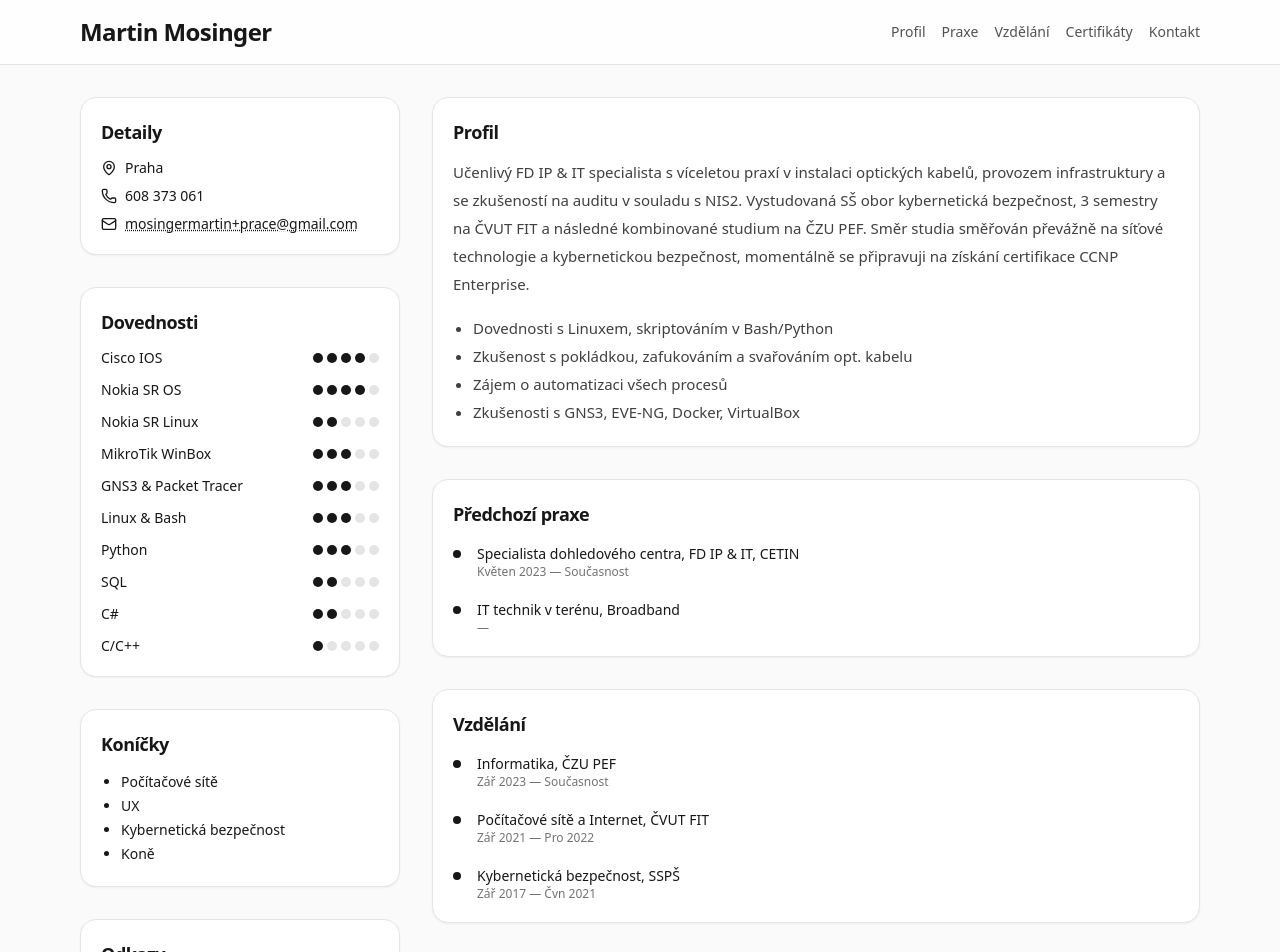
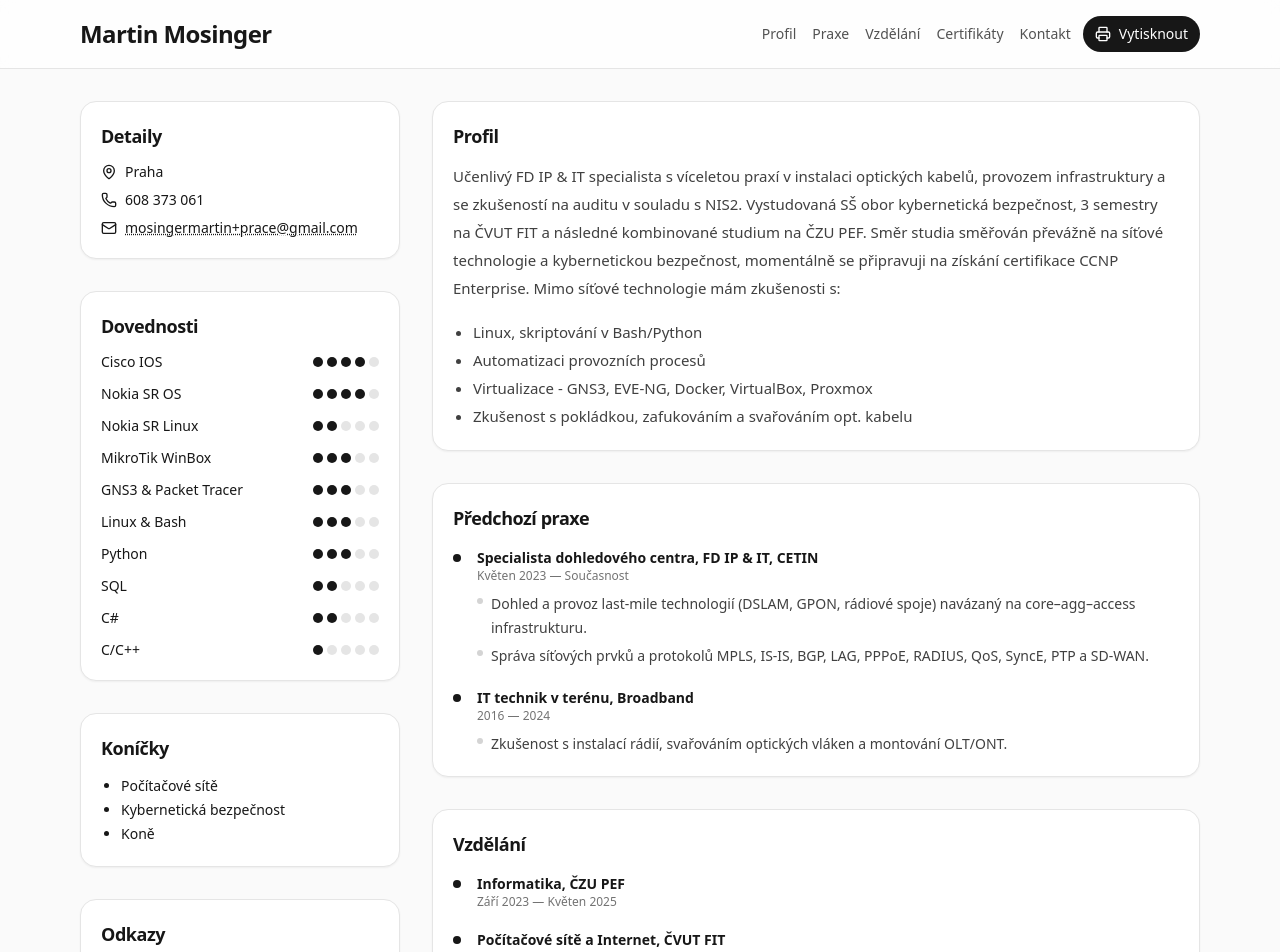
Before and after one commit to mmosinger/mmosinger.github.io, a React (Vite) app: page / in a window 1280 px wide. Shown: the top 952 px of the page. Built offline with nearby package versions, Linux system fonts and the light colour scheme.

Commit message:
update: doplneni informaci

```diff
--- a/src/App.tsx
+++ b/src/App.tsx
@@ -1,27 +1,43 @@
 import type { ReactNode } from "react";
-import { Mail, Phone, MapPin, Github, Globe } from "lucide-react";
+import { Mail, Phone, MapPin, Github, Globe, Printer, Linkedin } from "lucide-react";
 
 export default function CVSite() {
+  const handlePrint = () => {
+    if (typeof window !== "undefined") {
+      window.print();
+    }
+  };
+
   return (
-    <div className="min-h-screen bg-neutral-50 text-neutral-900">
+    <div className="min-h-screen bg-neutral-50 text-neutral-900 print:bg-white">
       {/* Header */}
-      <header className="sticky top-0 z-10 backdrop-blur bg-white/70 border-b border-neutral-200">
-        <div className="max-w-6xl mx-auto px-4 py-4 flex items-center justify-between">
+      <header className="sticky top-0 z-10 backdrop-blur bg-white/70 border-b border-neutral-200 print:static print:top-auto print:z-auto print:bg-white print:border-neutral-300 print:backdrop-blur-none print:shadow-none">
+        <div className="max-w-6xl mx-auto px-4 py-4 flex items-center justify-between gap-4">
           <h1 className="text-2xl font-semibold tracking-tight">Martin Mosinger</h1>
-          <nav className="hidden md:flex items-center gap-4 text-sm text-neutral-600">
-            <a href="#profil" className="hover:text-neutral-900">Profil</a>
-            <a href="#praxe" className="hover:text-neutral-900">Praxe</a>
-            <a href="#vzdelani" className="hover:text-neutral-900">Vzdělání</a>
-            <a href="#certifikaty" className="hover:text-neutral-900">Certifikáty</a>
-            <a href="#kontakt" className="hover:text-neutral-900">Kontakt</a>
-          </nav>
+          <div className="flex items-center gap-3">
+            <nav className="hidden md:flex items-center gap-4 text-sm text-neutral-600 print:flex">
+              <a href="#profil" className="hover:text-neutral-900 print:text-neutral-900">Profil</a>
+              <a href="#praxe" className="hover:text-neutral-900 print:text-neutral-900">Praxe</a>
+              <a href="#vzdelani" className="hover:text-neutral-900 print:text-neutral-900">Vzdělání</a>
+              <a href="#certifikaty" className="hover:text-neutral-900 print:text-neutral-900">Certifikáty</a>
+              <a href="#kontakt" className="hover:text-neutral-900 print:text-neutral-900">Kontakt</a>
+            </nav>
+            <button
+              type="button"
+              onClick={handlePrint}
+              className="inline-flex items-center gap-2 rounded-full bg-neutral-900 px-3 py-2 text-sm font-medium text-white transition hover:bg-neutral-800 focus:outline-none focus:ring-2 focus:ring-neutral-400 focus:ring-offset-2 focus:ring-offset-white print:hidden"
+            >
+              <Printer className="h-4 w-4" aria-hidden />
+              Vytisknout
+            </button>
+          </div>
         </div>
       </header>
 
       {/* Main */}
-      <main className="max-w-6xl mx-auto px-4 py-8 grid lg:grid-cols-[320px,1fr] gap-8">
+      <main className="max-w-6xl mx-auto grid gap-8 px-4 py-8 lg:grid-cols-[320px,1fr] print:grid-cols-[280px,1fr] print:gap-8 print:px-0 print:py-6 print:max-w-none print:w-full print:items-start">
         {/* Sidebar */}
-        <aside className="space-y-8">
+        <aside className="space-y-8 print:space-y-6">
           <Card>
             <SectionTitle>Detaily</SectionTitle>
             <ul className="mt-3 space-y-2 text-sm">
@@ -51,7 +67,6 @@ export default function CVSite() {
             <SectionTitle>Koníčky</SectionTitle>
             <ul className="mt-3 list-disc pl-5 text-sm leading-6">
               <li>Počítačové sítě</li>
-              <li>UX</li>
               <li>Kybernetická bezpečnost</li>
               <li>Koně</li>
             </ul>
@@ -60,8 +75,7 @@ export default function CVSite() {
           <Card>
             <SectionTitle>Odkazy</SectionTitle>
             <ul className="mt-3 space-y-2 text-sm">
-              <li className="flex items-center gap-2"><Globe className="w-4 h-4"/> <a className="underline decoration-dotted" href="#">Portfolio (volitelné)</a></li>
-              <li className="flex items-center gap-2"><Github className="w-4 h-4"/> <a className="underline decoration-dotted" href="#">GitHub (volitelné)</a></li>
+              <li className="flex items-center gap-2"><Linkedin className="w-4 h-4"/> <a className="underline decoration-dotted" href="https://www.linkedin.com/in/martin-mosinger-junior/">LinkedIn</a></li>
             </ul>
           </Card>
         </aside>
@@ -72,30 +86,41 @@ export default function CVSite() {
             <SectionTitle>Profil</SectionTitle>
             <p className="mt-3 text-[15px] leading-7 text-neutral-700">
               Učenlivý FD IP & IT specialista s víceletou praxí v instalaci optických kabelů, provozem infrastruktury a se zkušeností na auditu v souladu s NIS2.
-              Vystudovaná SŠ obor kybernetická bezpečnost, 3 semestry na ČVUT FIT a následné kombinované studium na ČZU PEF. Směr studia směřován převážně na síťové technologie a kybernetickou bezpečnost, momentálně se připravuji na získání certifikace CCNP Enterprise.
+              Vystudovaná SŠ obor kybernetická bezpečnost, 3 semestry na ČVUT FIT a následné kombinované studium na ČZU PEF. Směr studia směřován převážně na síťové technologie a kybernetickou bezpečnost, momentálně se připravuji na získání certifikace CCNP Enterprise. Mimo síťové technologie mám zkušenosti s:
             </p>
             <ul className="mt-4 list-disc pl-5 text-[15px] leading-7 text-neutral-700">
-              <li>Dovednosti s Linuxem, skriptováním v Bash/Python</li>
+              <li>Linux, skriptování v Bash/Python</li>
+              <li>Automatizaci provozních procesů</li>
+              <li>Virtualizace - GNS3, EVE‑NG, Docker, VirtualBox, Proxmox</li>
               <li>Zkušenost s pokládkou, zafukováním a svařováním opt. kabelu</li>
-              <li>Zájem o automatizaci všech procesů</li>
-              <li>Zkušenosti s GNS3, EVE‑NG, Docker, VirtualBox</li>
             </ul>
           </Card>
 
           <Card id="praxe">
             <SectionTitle>Předchozí praxe</SectionTitle>
             <Timeline>
-              <TimelineItem title="Specialista dohledového centra, FD IP & IT, CETIN" period="Květen 2023 — Současnost"/>
-              <TimelineItem title="IT technik v terénu, Broadband" period="—"/>
+              <TimelineItem
+                title="Specialista dohledového centra, FD IP & IT, CETIN"
+                period="Květen 2023 — Současnost"
+                highlights={[
+                  "Dohled a provoz last-mile technologií (DSLAM, GPON, rádiové spoje) navázaný na core–agg–access infrastrukturu.",
+                  "Správa síťových prvků a protokolů MPLS, IS-IS, BGP, LAG, PPPoE, RADIUS, QoS, SyncE, PTP a SD-WAN."
+                ]}
+              />
+              <TimelineItem title="IT technik v terénu, Broadband" period="2016 — 2024"
+              highlights={[
+                  "Zkušenost s instalací rádií, svařováním optických vláken a montování OLT/ONT.",
+                ]}
+                />
             </Timeline>
           </Card>
 
           <Card id="vzdelani">
             <SectionTitle>Vzdělání</SectionTitle>
             <Timeline>
-              <TimelineItem title="Informatika, ČZU PEF" period="Zář 2023 — Současnost"/>
-              <TimelineItem title="Počítačové sítě a Internet, ČVUT FIT" period="Zář 2021 — Pro 2022"/>
-              <TimelineItem title="Kybernetická bezpečnost, SSPŠ" period="Zář 2017 — Čvn 2021"/>
+              <TimelineItem title="Informatika, ČZU PEF" period="Září 2023 — Květen 2025"/>
+              <TimelineItem title="Počítačové sítě a Internet, ČVUT FIT" period="Září 2021 — Prosinec 2022"/>
+              <TimelineItem title="Kybernetická bezpečnost, SSPŠ" period="Září 2017 — Červen 2021"/>
             </Timeline>
           </Card>
 
@@ -107,7 +132,8 @@ export default function CVSite() {
               <li>RS3 - Konfigurace a design BGP, ALEF</li>
               <li>RS4 - Konfigurace protokolu IS-IS, ALEF</li>
               <li>CCNA Routing and Switching, Cisco</li>
-              <li>IT essentials, Cisco</li>
+              <li>IT essentials: PC Hardware and Software, Cisco</li>
+              <li>MOS Word & Powerpoint, Microsoft</li>
             </ul>
           </Card>
 
@@ -123,7 +149,7 @@ export default function CVSite() {
       </main>
 
       {/* Footer */}
-      <footer className="py-8 text-center text-xs text-neutral-500">
+      <footer className="py-8 text-center text-xs text-neutral-500 print:text-neutral-700 print:py-6">
         © {new Date().getFullYear()} Martin Mosinger — osobní profil
       </footer>
     </div>
@@ -133,14 +159,17 @@ export default function CVSite() {
 /* ——— UI helpers ——— */
 function Card({ id, children }: { id?: string; children: ReactNode }) {
   return (
-    <section id={id} className="bg-white rounded-2xl shadow-sm border border-neutral-200 p-5">
+    <section
+      id={id}
+      className="bg-white rounded-2xl border border-neutral-200 p-5 shadow-sm print:shadow-none print:border-neutral-300 print:bg-white print:break-inside-avoid print:p-4"
+    >
       {children}
     </section>
   );
 }
 
 function SectionTitle({ children }: { children: ReactNode }) {
-  return <h2 className="text-lg font-semibold tracking-tight">{children}</h2>;
+  return <h2 className="text-lg font-semibold tracking-tight print:text-neutral-900">{children}</h2>;
 }
 
 function Skill({ name, level }: { name: string; level: 1|2|3|4|5 }) {
@@ -161,22 +190,45 @@ function Skill({ name, level }: { name: string; level: 1|2|3|4|5 }) {
 }
 
 function Timeline({ children }: { children: ReactNode }) {
-  return <div className="mt-4 space-y-5">{children}</div>;
+  return <div className="mt-4 space-y-5 print:space-y-4">{children}</div>;
 }
 
-function TimelineItem({ title, period }: { title: string; period: string }) {
+function TimelineItem({
+  title,
+  period,
+  description,
+  highlights,
+}: {
+  title: string;
+  period: string;
+  description?: ReactNode;
+  highlights?: string[];
+}) {
   return (
-    <div className="relative pl-6">
-      <span className="absolute left-0 top-1.5 w-2 h-2 rounded-full bg-neutral-900"/>
-      <div className="text-sm font-medium">{title}</div>
-      <div className="text-xs text-neutral-500">{period}</div>
+    <div className="relative pl-6 print:pl-5">
+      <span className="absolute left-0 top-1.5 w-2 h-2 rounded-full bg-neutral-900" />
+      <div className="text-sm font-semibold text-neutral-900">{title}</div>
+      <div className="text-xs text-neutral-500 print:text-neutral-600">{period}</div>
+      {description ? (
+        <p className="mt-2 text-sm leading-6 text-neutral-700 print:text-neutral-800">{description}</p>
+      ) : null}
+      {highlights && highlights.length > 0 ? (
+        <ul className="mt-2 space-y-1 text-sm leading-6 text-neutral-700 print:text-neutral-800">
+          {highlights.map((item, index) => (
+            <li key={`${title}-highlight-${index}`} className="flex gap-2">
+              <span className="mt-[0.45em] h-1.5 w-1.5 flex-none rounded-full bg-neutral-300 print:bg-neutral-500" />
+              <span>{item}</span>
+            </li>
+          ))}
+        </ul>
+      ) : null}
     </div>
   );
 }
 
 function InfoField({ icon, label, value }: { icon: ReactNode; label: string; value: ReactNode }) {
   return (
-    <div className="flex items-center gap-3 p-3 rounded-xl bg-neutral-50 border border-neutral-200">
+    <div className="flex items-center gap-3 rounded-xl border border-neutral-200 bg-neutral-50 p-3 print:border-neutral-300 print:bg-white">
       {icon}
       <div className="grid">
         <span className="text-[11px] uppercase tracking-wide text-neutral-500">{label}</span>
--- a/src/index.css
+++ b/src/index.css
@@ -5,3 +5,14 @@
 body {
   @apply bg-neutral-50 text-neutral-900 antialiased font-sans;
 }
+
+@media print {
+  body {
+    background-color: #ffffff !important;
+    color: #111827 !important;
+  }
+}
+
+@page {
+  margin: 16mm;
+}
```
